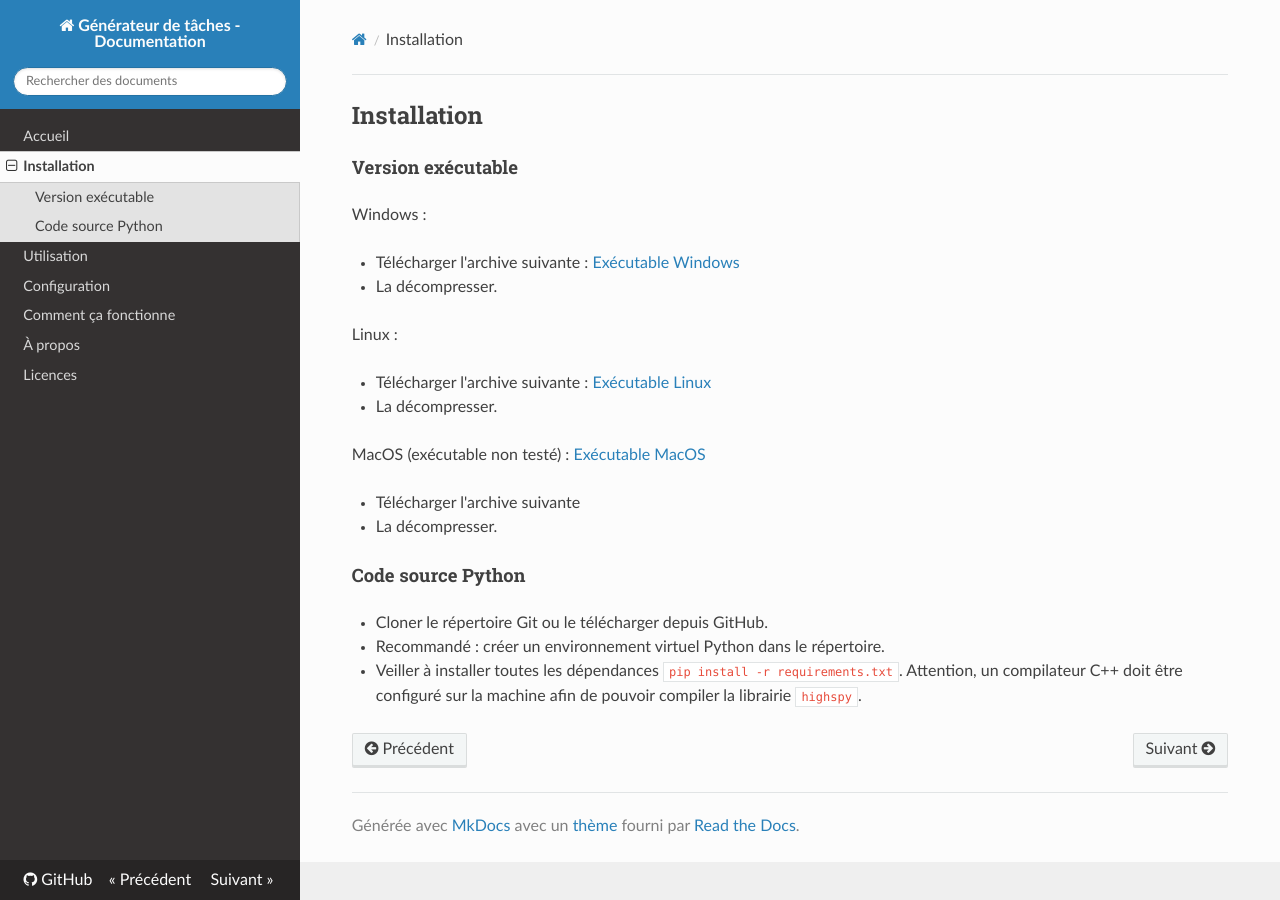
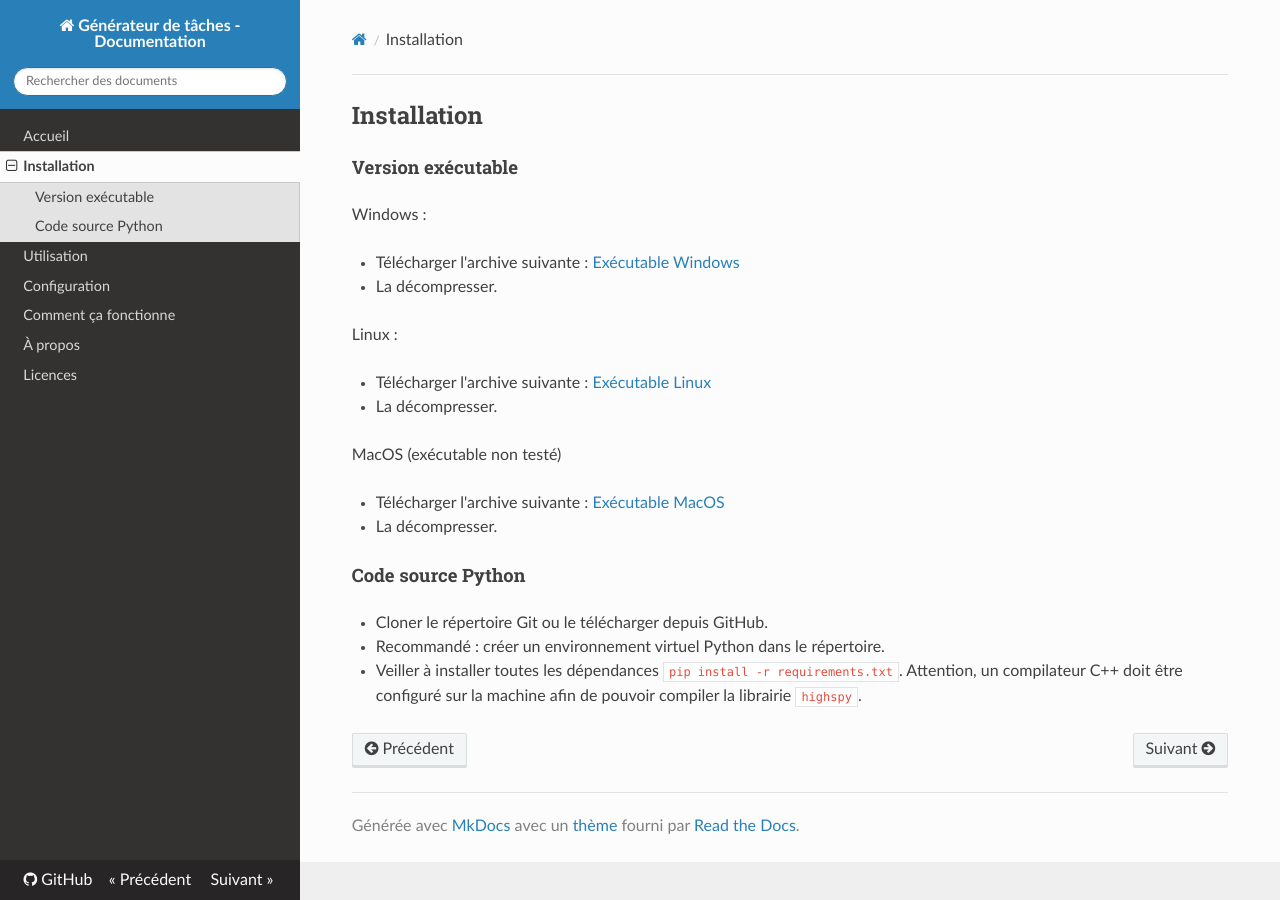
Before and after one commit to dimitri2401/generateur_taches, an MkDocs documentation site: the page built from docs/installation.md, in a window 1280 px wide. Built offline with MkDocs 1.6.1, drawn with Linux system fonts in a browser that asks for light colours; nearby versions of some CDN libraries.

Commit message:
Maj mineur docs

```diff
--- a/docs/installation.md
+++ b/docs/installation.md
@@ -12,9 +12,9 @@ Linux :
 - Télécharger l'archive suivante : [Exécutable Linux](https://github.com/dimitri2401/generateur_taches/releases/download/v0.1/Linux-executable.zip)
 - La décompresser.
 
-MacOS (exécutable non testé) : [Exécutable MacOS](https://github.com/dimitri2401/generateur_taches/releases/download/v0.1/MacOS-executable.zip)
+MacOS (exécutable non testé)
 
-- Télécharger l'archive suivante
+- Télécharger l'archive suivante : [Exécutable MacOS](https://github.com/dimitri2401/generateur_taches/releases/download/v0.1/MacOS-executable.zip)
 - La décompresser.
 
 #### Code source Python
```
